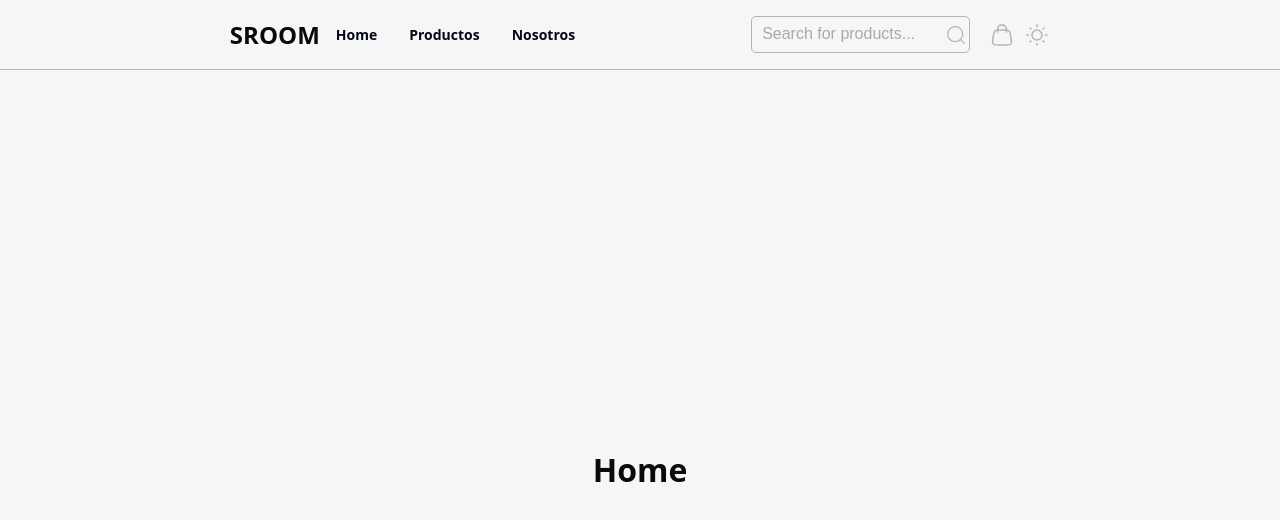
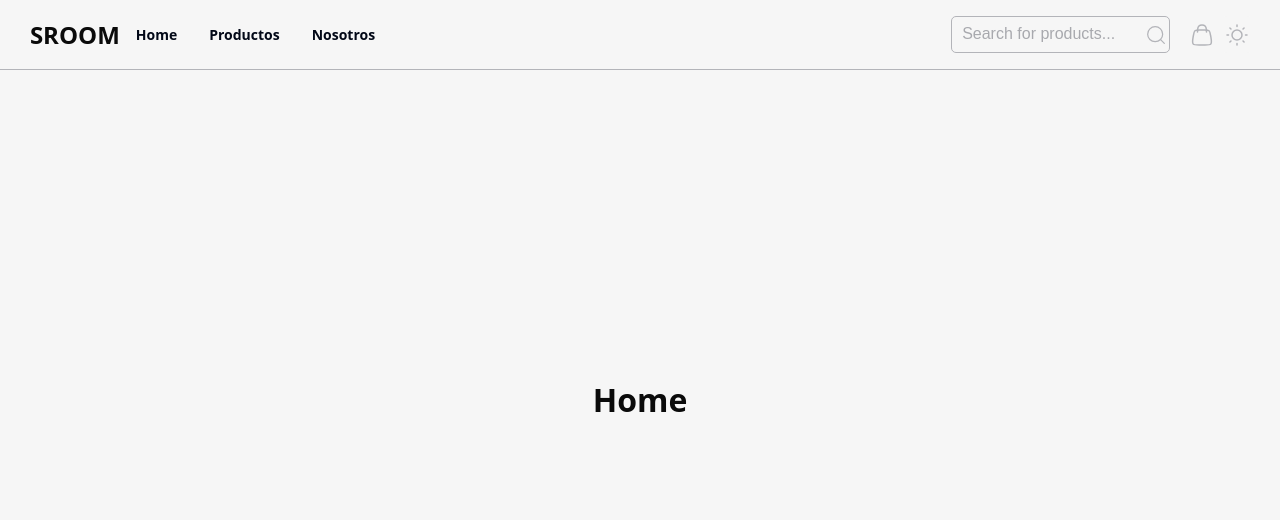
Before and after one commit to Srossiprieto/sroomShop, a React (Vite) app: page / in a window 1280 px wide. Shown: the top 520 px of the page. Built offline with nearby package versions, Linux system fonts and the light colour scheme.

Commit message:
style: navbar-position-fixed

```diff
--- a/src/components/Navbar/Navbar.css
+++ b/src/components/Navbar/Navbar.css
@@ -4,6 +4,8 @@
   display: flex;
   align-items: center;
   justify-content: center;
+  position: fixed;
+  z-index: 100;
   width: 100%;
   padding: 1rem 10rem;
   border-bottom: 1px solid var(--border-divisor);
@@ -13,7 +15,7 @@
 .navbarContainer{
   display: flex;
   justify-content: space-between;
-  gap: 10rem;
+  gap: 35rem;
 }
 .navbar-ul {
   list-style: none;
```
